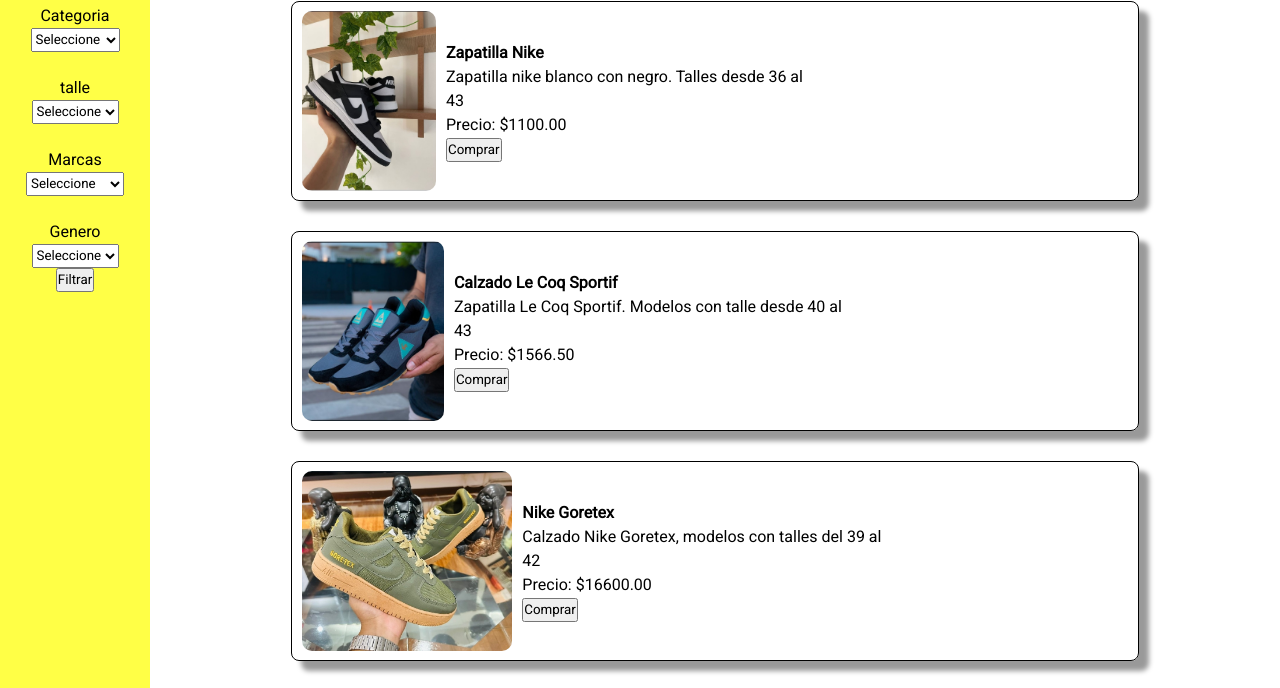
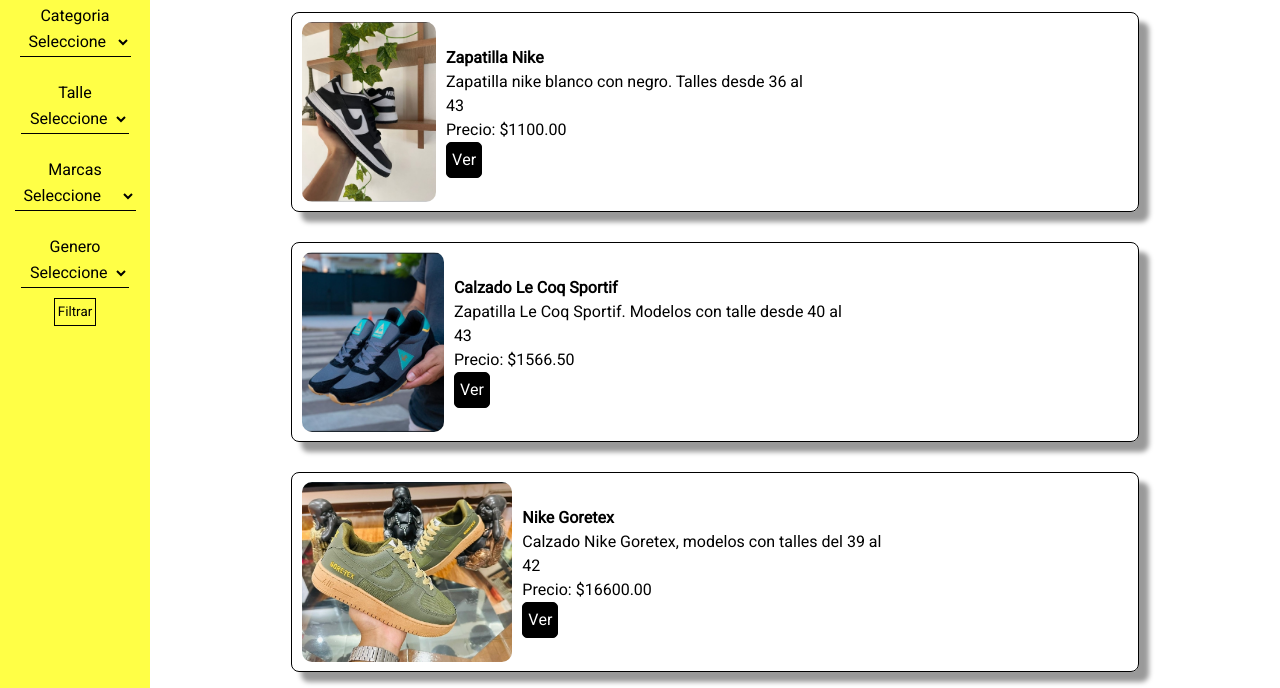
Before and after one commit to AugustoRodr/BA-Multiplica_ProyectoFinal, a plain HTML site: page templates/productos.html in a window 1280 px wide. Shown: the part 109-797 px from the top of the page. Drawn offline with Linux system fonts and the light colour scheme.

Commit message:
finalizando proyecto

```diff
--- a/css/productos.css
+++ b/css/productos.css
@@ -69,7 +69,43 @@
   margin: 10px 0px;
 }
 
+.filtro-form select {
+  background-color: rgb(255, 255, 70);
+  padding: 1px 5px;
+  font-size: 16px;
+  /* border: 1px solid black; */
+  border: none;
+  border-bottom: 1px solid black;
+  cursor: pointer;
+  outline: none;
+  transition: .2s ease-in;
+}
+
+.filtro-form select:focus {
+  border-radius: 10px;
+  background-color: white;
+  border: 1px solid black;
+}
+
+.filtro-form button {
+  margin-top: 10px;
+  padding: 3px;
+  background-color: rgb(255, 255, 70);
+  border: 1px solid black;
+  transition: .3s ease-in;
+}
+
+.filtro-form button:hover {
+  background-color: black;
+  color: white;
+  border-radius: 5px;
+  box-shadow: 0 4px 16px black;
+}
+
+
+
 /* Apartado de las cards */
+
 .cards-content {
   /* border: 2px solid red; */
   width: 100%;
@@ -80,6 +116,23 @@
   flex-direction: column;
   align-items: center;
   justify-content: space-around;
+}
+
+.cards-content button {
+  background-color: black;
+  color: white;
+  padding: 5px;
+  font-size: 16px;
+  border-radius: 5px;
+  border: 1px solid black;
+  cursor: pointer;
+  transition: .3s ease;
+}
+
+.cards-content .botones-content button:hover {
+  background-color: white;
+  color: black;
+  box-shadow: 0 4px 16px yellow;
 }
 
 .card {
@@ -101,6 +154,21 @@
   border-radius: 20px;
 }
 
+/* .card-info button {
+  background-color: rgb(44, 44, 44);
+  color: white;
+  padding: 5px;
+  cursor: pointer;
+  border: 1px solid black;
+  border-radius: 5px;
+  font-size: 16px;
+  transition: .3s ease;
+} */
+
+.card-info button:hover {
+  background-color: white;
+  color: black;
+}
 
 .card-info p:first-of-type {
   width: 95%;
--- a/js/index.js
+++ b/js/index.js
@@ -114,7 +114,6 @@
     section.querySelector(".next").addEventListener("click", () => cambiarSlider(data, 1, foco))
   }
 
-
   // nota: en lo posible mantener la cantidad de articulos, ya sea de ofertas y/o nuevos, divisibles por 5
   fetch("./js/articulos.json")
     .then(respuesta => {
--- a/templates/productos.html
+++ b/templates/productos.html
@@ -12,21 +12,19 @@
   <header class="header">
     <nav class="nav">
       <a class="inicio" href="../index.html">Indumentaria <img src="../img/Logo-version1.png" alt="logo-pagina"></a>
-      <!-- <a class="nav-item" href="#">Ofertas</a> -->
-      <!-- <a class="nav-item" href="#">Mis compras</a> -->
-      <a class="nav-item" href="#">Sobre nosotros</a>
+      <a class="nav-item" href="#">Contactanos</a>
       <a class="nav-item" href="./login.html">Iniciar sesion</a>
     </nav>
   </header>
   <aside class="filtro-content">
-    <form action="" method="get" class="filtro-form">
+    <form class="filtro-form">
       <h3>Filtros</h3>
       <label for="categoria">Categoria</label>
       <select name="categoria" id="categoria">
         <!-- El resto de opciones los agrego con javaScript -->
         <option value="default" selected>Seleccione</option>
       </select><br>
-      <label for="talle">talle</label>
+      <label for="talle">Talle</label>
       <select name="talle" id="talle">
         <!-- El resto de opciones los agrego con javaScript -->
         <option value="default" selected>Seleccione</option>
@@ -40,7 +38,7 @@
       <select name="genero" id="genero">
         <option value="default" selected>Seleccione</option>
       </select>
-      <button>Filtrar</button>
+      <button type="reset">Filtrar</button>
     </form>
   </aside>
   <section id="cards-content" class="cards-content">
@@ -55,7 +53,7 @@
         <h4 id="card-nombre"></h4>
         <p id="card-desc"></p>
         <p id="card-precio"></p>
-        <button>Comprar</button>
+        <button>Ver</button>
       </div>
     </article>
     <article class="card">
@@ -64,7 +62,7 @@
         <h4 id="card-nombre"></h4>
         <p id="card-desc"></p>
         <p id="card-precio"></p>
-        <button>Comprar</button>
+        <button>Ver</button>
       </div>
     </article>
     <article class="card">
@@ -73,7 +71,7 @@
         <h4 id="card-nombre"></h4>
         <p id="card-desc"></p>
         <p id="card-precio"></p>
-        <button>Comprar</button>
+        <button>Ver</button>
       </div>
     </article>
     <article class="card">
@@ -82,7 +80,7 @@
         <h4 id="card-nombre"></h4>
         <p id="card-desc"></p>
         <p id="card-precio"></p>
-        <button>Comprar</button>
+        <button>Ver</button>
       </div>
     </article>
   </section>
```
Also changed, not shown: css/login.css (+43 -0 lines), css/style.css (+16 -2 lines), index.html (+3 -1 lines), templates/login.html (+2 -2 lines).
